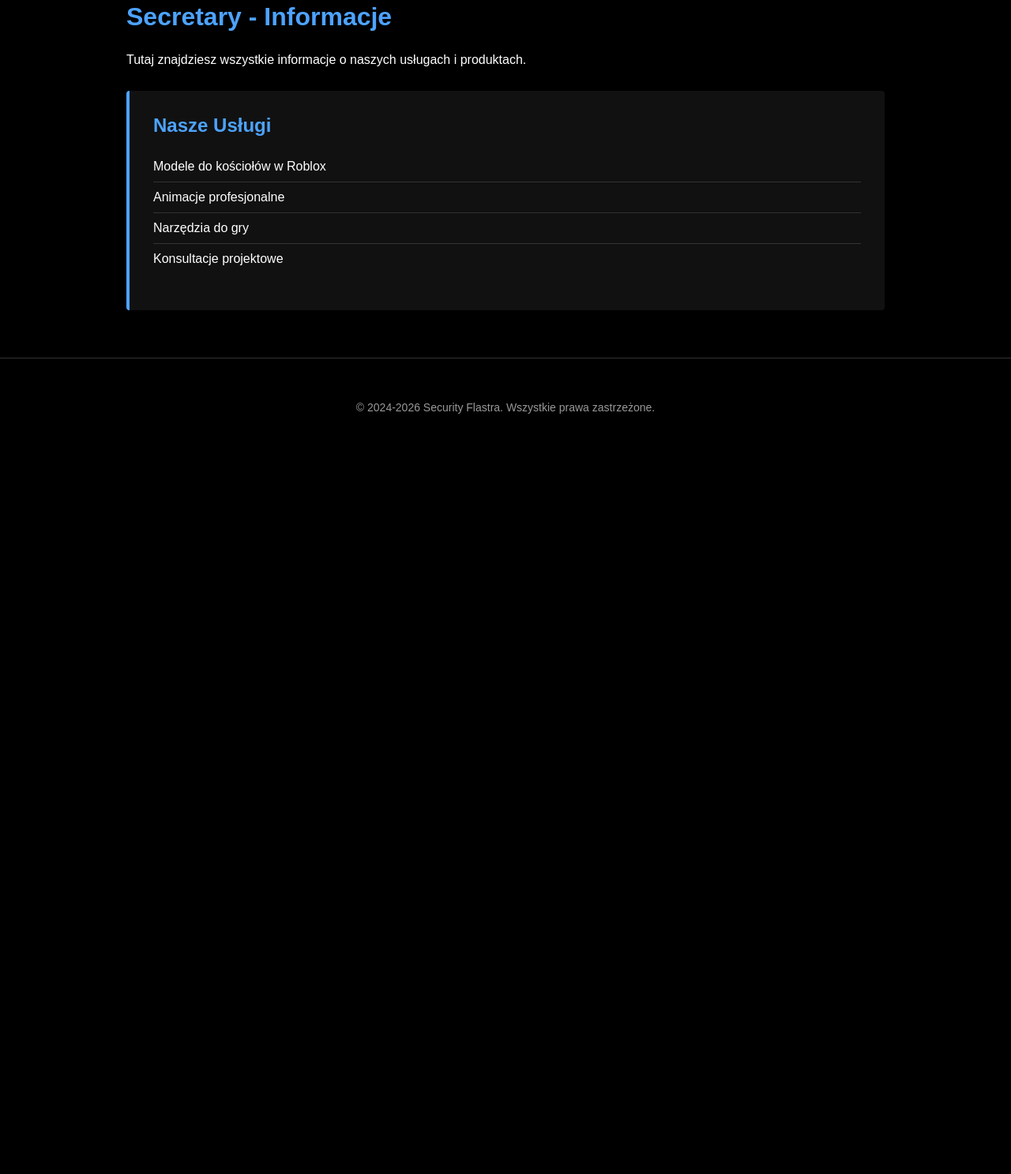
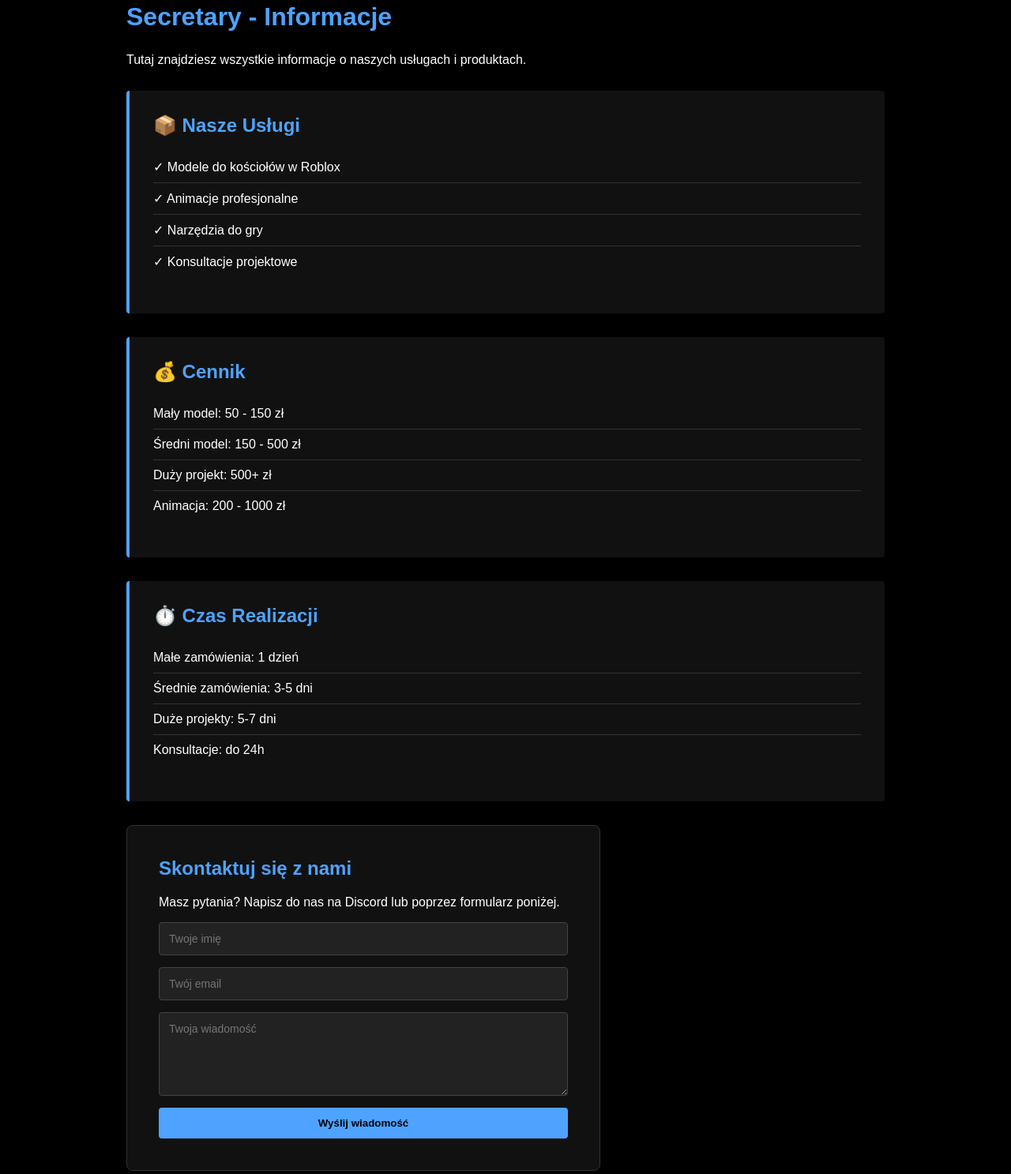
Before and after one commit to kowalskiwojcirch-coder/Seciurityflastra.com, a plain HTML site: page projekt/secretary.html in a window 1280 px wide. Shown: the part 110-1597 px from the top of the page at 79% size. Before the commit the page ends 800 px from the top, so only its background shows below. Drawn offline with Linux system fonts and the light colour scheme.

Commit message:
Ulepsz strone Secretary - dodaj cennik, czas realizacji i formularz kontaktowy

```diff
--- a/projekt/secretary.html
+++ b/projekt/secretary.html
@@ -23,13 +23,44 @@
   <p>Tutaj znajdziesz wszystkie informacje o naszych usługach i produktach.</p>
 
   <div class="info-box">
-    <h2>Nasze Usługi</h2>
+    <h2>📦 Nasze Usługi</h2>
     <ul>
-      <li>Modele do kościołów w Roblox</li>
-      <li>Animacje profesjonalne</li>
-      <li>Narzędzia do gry</li>
-      <li>Konsultacje projektowe</li>
+      <li>✓ Modele do kościołów w Roblox</li>
+      <li>✓ Animacje profesjonalne</li>
+      <li>✓ Narzędzia do gry</li>
+      <li>✓ Konsultacje projektowe</li>
     </ul>
+  </div>
+
+  <div class="info-box">
+    <h2>💰 Cennik</h2>
+    <ul>
+      <li>Mały model: 50 - 150 zł</li>
+      <li>Średni model: 150 - 500 zł</li>
+      <li>Duży projekt: 500+ zł</li>
+      <li>Animacja: 200 - 1000 zł</li>
+    </ul>
+  </div>
+
+  <div class="info-box">
+    <h2>⏱️ Czas Realizacji</h2>
+    <ul>
+      <li>Małe zamówienia: 1 dzień</li>
+      <li>Średnie zamówienia: 3-5 dni</li>
+      <li>Duże projekty: 5-7 dni</li>
+      <li>Konsultacje: do 24h</li>
+    </ul>
+  </div>
+
+  <div class="contact-section">
+    <h2>Skontaktuj się z nami</h2>
+    <p>Masz pytania? Napisz do nas na Discord lub poprzez formularz poniżej.</p>
+    <form>
+      <input type="text" placeholder="Twoje imię" required>
+      <input type="email" placeholder="Twój email" required>
+      <textarea placeholder="Twoja wiadomość" rows="5" required></textarea>
+      <button type="submit">Wyślij wiadomość</button>
+    </form>
   </div>
 </section>
 
--- a/projekt/style.css
+++ b/projekt/style.css
@@ -254,6 +254,60 @@ body {
   border-bottom: none;
 }
 
+/* CONTACT SECTION */
+.contact-section {
+  background: #111;
+  padding: 40px;
+  border-radius: 8px;
+  border: 1px solid #333;
+  margin-top: 30px;
+  max-width: 600px;
+}
+
+.contact-section h2 {
+  color: #4da3ff;
+  margin-top: 0;
+}
+
+.contact-section form {
+  display: flex;
+  flex-direction: column;
+  gap: 15px;
+}
+
+.contact-section input,
+.contact-section textarea {
+  padding: 12px;
+  background: #222;
+  border: 1px solid #444;
+  color: white;
+  border-radius: 4px;
+  font-size: 14px;
+  font-family: Arial, sans-serif;
+}
+
+.contact-section input:focus,
+.contact-section textarea:focus {
+  outline: none;
+  border-color: #4da3ff;
+  background: #1a1a1a;
+}
+
+.contact-section button {
+  padding: 12px;
+  background: #4da3ff;
+  color: black;
+  border: none;
+  border-radius: 4px;
+  font-weight: bold;
+  cursor: pointer;
+  transition: background 0.3s;
+}
+
+.contact-section button:hover {
+  background: #3d8ff0;
+}
+
 /* FOOTER */
 footer {
   text-align: center;
```
